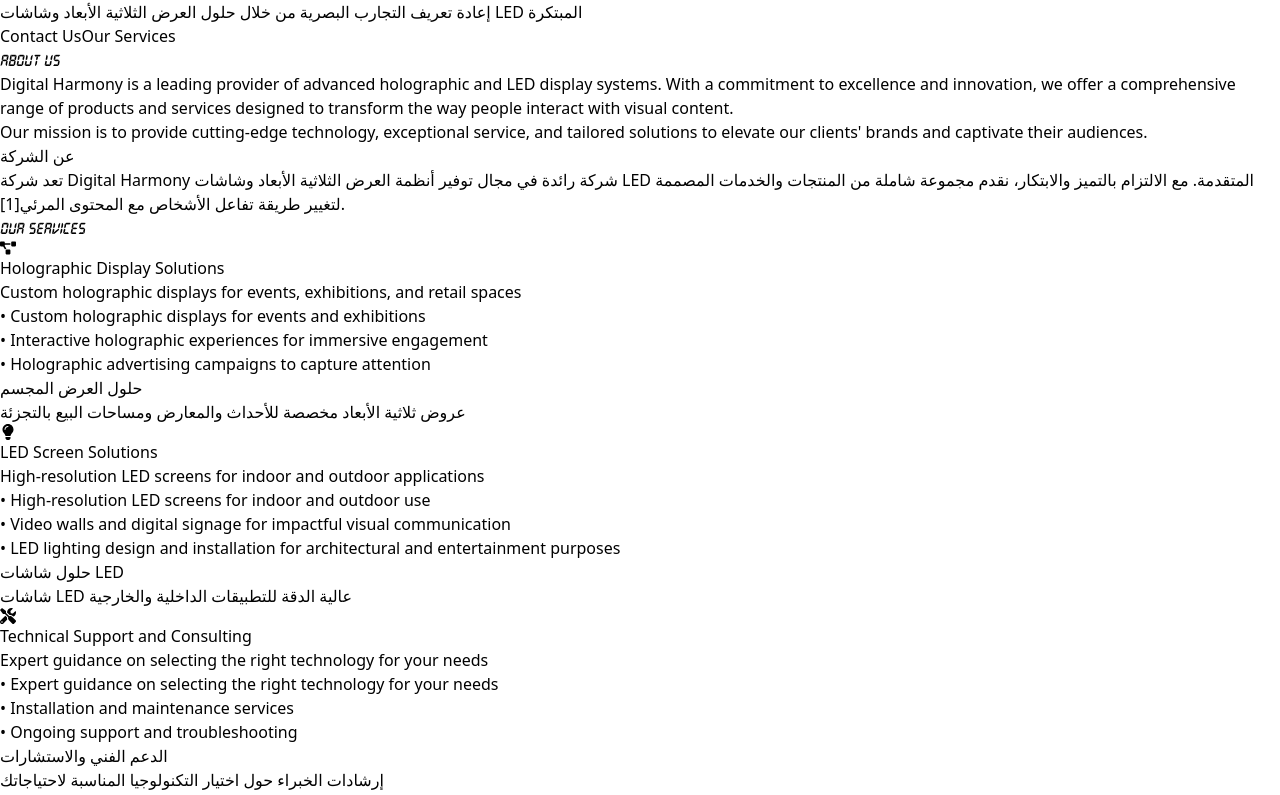
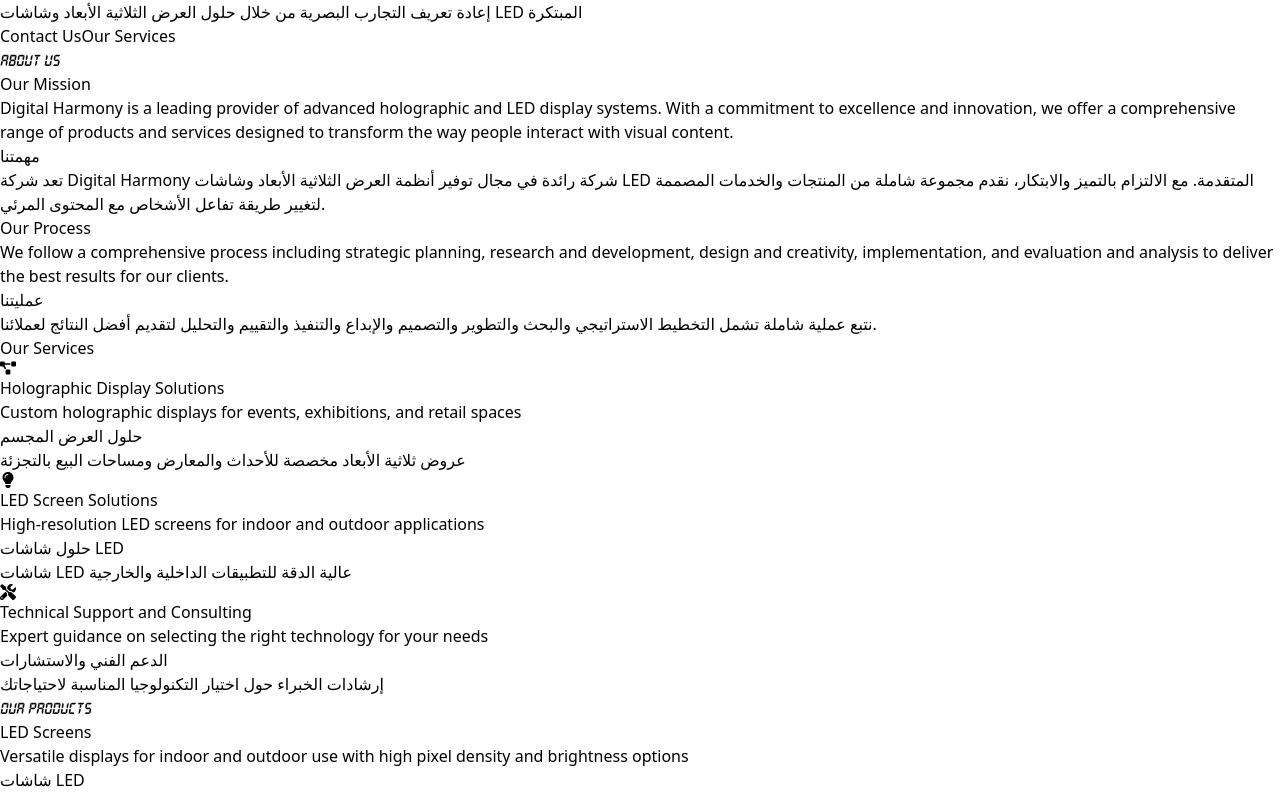
Before and after one commit to jasserabbassi/digitalharmony, a React (Vite) app in the folder digitalharmoney/: page / in a window 1280 px wide. Shown: the part 985-1780 px from the top of the page. Built offline with nearby package versions, Linux system fonts and the light colour scheme.

Commit message:
so much better

```diff
--- a/digitalharmoney/src/components/About.jsx
+++ b/digitalharmoney/src/components/About.jsx
@@ -1,22 +1,59 @@
+import React from 'react';
+import { motion } from 'framer-motion';
+import { useInView } from 'react-intersection-observer';
+
+const AboutCard = ({ title, description, arabicTitle, arabicDescription }) => {
+  const [ref, inView] = useInView({
+    triggerOnce: true,
+    threshold: 0.2,
+  });
+
+  return (
+    <motion.div
+      ref={ref}
+      initial={{ opacity: 0, y: 50 }}
+      animate={inView ? { opacity: 1, y: 0 } : { opacity: 0, y: 50 }}
+      transition={{ duration: 0.5 }}
+      className="bg-gradient-to-br from-gray-900 to-black rounded-lg shadow-md p-6 hover:shadow-xl transition duration-300 border border-amber-400/20"
+    >
+      <h3 className="text-xl font-semibold mb-2 text-amber-400">{title}</h3>
+      <p className="text-gray-300 mb-4">{description}</p>
+      <h4 className="text-xl font-semibold mb-2 text-right text-amber-400">{arabicTitle}</h4>
+      <p className="text-gray-300 text-right">{arabicDescription}</p>
+    </motion.div>
+  );
+};
+
 const About = () => {
   return (
-      <section id="about" className="py-16 ">
+    <section id="about" className="py-16 bg-gray-900">
       <div className="container mx-auto px-4">
-          <h2 className="text-3xl font-bold mb-8 text-center text-[#FFD700]" style={{ fontFamily: 'Stopwatch, sans-serif', fontStyle: 'italic' }}>About Us</h2>
+        <motion.h2
+          initial={{ opacity: 0, y: -20 }}
+          animate={{ opacity: 1, y: 0 }}
+          transition={{ duration: 0.5 }}
+          className="text-3xl font-bold mb-8 text-center text-[#FFD700]"
+          style={{ fontFamily: 'Stopwatch, sans-serif', fontStyle: 'italic' }}
+        >
+          About Us
+        </motion.h2>
         <div className="grid grid-cols-1 md:grid-cols-2 gap-8 items-center">
-            <div className="bg-gradient-to-br from-gray-900 to-black rounded-lg shadow-md p-6 hover:shadow-xl transition duration-300 border border-amber-400/20">
-              <p className="text-lg mb-4">Digital Harmony is a leading provider of advanced holographic and LED display systems. With a commitment to excellence and innovation, we offer a comprehensive range of products and services designed to transform the way people interact with visual content.</p>
-              <p className="text-lg mb-4">Our mission is to provide cutting-edge technology, exceptional service, and tailored solutions to elevate our clients' brands and captivate their audiences.</p>
-            </div>
-            <div className="bg-gradient-to-br from-gray-900 to-black rounded-lg shadow-md p-6 hover:shadow-xl transition duration-300 border border-amber-400/20">
-              <h3 className="text-xl font-semibold mb-4 text-right">عن الشركة</h3>
-              <p className="text-lg mb-4 text-right">تعد شركة Digital Harmony شركة رائدة في مجال توفير أنظمة العرض الثلاثية الأبعاد وشاشات LED المتقدمة. مع الالتزام بالتميز والابتكار، نقدم مجموعة شاملة من المنتجات والخدمات المصممة لتغيير طريقة تفاعل الأشخاص مع المحتوى المرئي[1].</p>
-            </div>
+          <AboutCard
+            title="Our Mission"
+            description="Digital Harmony is a leading provider of advanced holographic and LED display systems. With a commitment to excellence and innovation, we offer a comprehensive range of products and services designed to transform the way people interact with visual content."
+            arabicTitle="مهمتنا"
+            arabicDescription="تعد شركة Digital Harmony شركة رائدة في مجال توفير أنظمة العرض الثلاثية الأبعاد وشاشات LED المتقدمة. مع الالتزام بالتميز والابتكار، نقدم مجموعة شاملة من المنتجات والخدمات المصممة لتغيير طريقة تفاعل الأشخاص مع المحتوى المرئي."
+          />
+          <AboutCard
+            title="Our Process"
+            description="We follow a comprehensive process including strategic planning, research and development, design and creativity, implementation, and evaluation and analysis to deliver the best results for our clients."
+            arabicTitle="عمليتنا"
+            arabicDescription="نتبع عملية شاملة تشمل التخطيط الاستراتيجي والبحث والتطوير والتصميم والإبداع والتنفيذ والتقييم والتحليل لتقديم أفضل النتائج لعملائنا."
+          />
         </div>
       </div>
     </section>
   );
 };
 
-
 export default About;
--- a/digitalharmoney/src/components/Card.jsx
+++ b/digitalharmoney/src/components/Card.jsx
@@ -1,11 +1,25 @@
+import React from 'react';
+import { motion } from 'framer-motion';
+import { useInView } from '../hooks/useInView';
+
 const Card = ({ title, description, icon, arabicTitle, arabicDescription }) => {
+  const [ref, isInView] = useInView({ threshold: 0.2 });
+
   return (
-      <div className="bg-gradient-to-br from-gray-900 to-black rounded-lg shadow-md p-6 hover:shadow-xl transition duration-300 border border-amber-400/20">
+    <motion.div
+      ref={ref}
+      className="bg-gradient-to-br from-gray-900 to-black rounded-lg shadow-md p-6 hover:shadow-xl transition duration-300 border border-amber-400/20"
+      initial={{ opacity: 0, y: 50 }}
+      animate={isInView ? { opacity: 1, y: 0 } : { opacity: 0, y: 50 }}
+      transition={{ duration: 0.5 }}
+    >
       <div className="text-3xl text-amber-400 mb-4">{icon}</div>
       <h3 className="text-xl font-semibold mb-2 text-amber-300">{title}</h3>
       <p className="text-gray-300 mb-4">{description}</p>
       <h4 className="text-xl font-semibold mb-2 text-right text-amber-300">{arabicTitle}</h4>
       <p className="text-gray-300 text-right">{arabicDescription}</p>
-      </div>
+    </motion.div>
   );
 };
+
+export default Card;
--- a/digitalharmoney/src/components/Products.jsx
+++ b/digitalharmoney/src/components/Products.jsx
@@ -1,13 +1,26 @@
 import React from 'react';
+import { motion } from 'framer-motion';
+import { useInView } from 'react-intersection-observer';
 
 const ProductCard = ({ title, description, arabicTitle, arabicDescription }) => {
+  const [ref, inView] = useInView({
+    triggerOnce: true,
+    threshold: 0.2,
+  });
+
   return (
-      <div className="bg-gradient-to-br from-gray-900 to-black rounded-lg shadow-md p-6 hover:shadow-xl  border border-amber-400/20 transition duration-300">
-        <h3 className="text-xl font-semibold mb-2">{title}</h3>
-        <p className="text-gray-200 mb-4">{description}</p>
-        <h4 className="text-xl font-semibold mb-2 text-right">{arabicTitle}</h4>
-        <p className="text-gray-200 text-right">{arabicDescription}</p>
-      </div>
+    <motion.div
+      ref={ref}
+      initial={{ opacity: 0, y: 50 }}
+      animate={inView ? { opacity: 1, y: 0 } : { opacity: 0, y: 50 }}
+      transition={{ duration: 0.5 }}
+      className="bg-gradient-to-br from-gray-900 to-black rounded-lg shadow-md p-6 hover:shadow-xl transition duration-300 border border-amber-400/20"
+    >
+      <h3 className="text-xl font-semibold mb-2 text-amber-400">{title}</h3>
+      <p className="text-gray-300 mb-4">{description}</p>
+      <h4 className="text-xl font-semibold mb-2 text-right text-amber-400">{arabicTitle}</h4>
+      <p className="text-gray-300 text-right">{arabicDescription}</p>
+    </motion.div>
   );
 };
 
@@ -40,9 +53,17 @@
   ];
 
   return (
-      <section id="products" className="py-16">
+    <section id="products" className="py-16 bg-gray-900">
       <div className="container mx-auto px-4">
-          <h2 className="text-3xl font-bold mb-8 text-center text-[#FFD700]" style={{ fontFamily: 'Stopwatch, sans-serif', fontStyle: 'italic' }}>Our Products</h2>
+        <motion.h2
+          initial={{ opacity: 0, y: -20 }}
+          animate={{ opacity: 1, y: 0 }}
+          transition={{ duration: 0.5 }}
+          className="text-3xl font-bold mb-8 text-center text-[#FFD700]"
+          style={{ fontFamily: 'Stopwatch, sans-serif', fontStyle: 'italic' }}
+        >
+          Our Products
+        </motion.h2>
         <div className="grid grid-cols-1 md:grid-cols-2 lg:grid-cols-4 gap-8">
           {products.map((product, index) => (
             <ProductCard key={index} {...product} />
--- a/digitalharmoney/src/components/Services.jsx
+++ b/digitalharmoney/src/components/Services.jsx
@@ -1,23 +1,6 @@
 import React from 'react';
 import { FaProjectDiagram, FaLightbulb, FaTools } from 'react-icons/fa';
-
-const ServiceCard = ({ title, description, icon, arabicTitle, arabicDescription, details }) => {
-  return (
-    <div className="bg-gradient-to-br from-gray-900 to-black rounded-lg shadow-md p-6 hover:shadow-xl  border border-amber-400/20 transition duration-300">
-      <div className="text-3xl text-amber-400 mb-4">{icon}</div>
-
-      <h3 className="text-xl font-semibold mb-2">{title}</h3>
-      <p className="text-gray-200 mb-4">{description}</p>
-      <ul className="text-sm text-gray-300 mb-4">
-        {details.map((detail, index) => (
-          <li key={index} className="mb-1">• {detail}</li>
-        ))}
-      </ul>
-      <h4 className="text-xl font-semibold mb-2 text-right">{arabicTitle}</h4>
-      <p className="text-gray-300 text-right">{arabicDescription}</p>
-    </div>
-  );
-};
+import Card from './Card';
 
 const Services = () => {
   const services = [
@@ -26,46 +9,31 @@
       description: "Custom holographic displays for events, exhibitions, and retail spaces",
       icon: <FaProjectDiagram />,
       arabicTitle: "حلول العرض المجسم",
-      arabicDescription: "عروض ثلاثية الأبعاد مخصصة للأحداث والمعارض ومساحات البيع بالتجزئة",
-      details: [
-        "Custom holographic displays for events and exhibitions",
-        "Interactive holographic experiences for immersive engagement",
-        "Holographic advertising campaigns to capture attention"
-      ]
+      arabicDescription: "عروض ثلاثية الأبعاد مخصصة للأحداث والمعارض ومساحات البيع بالتجزئة"
     },
     {
       title: "LED Screen Solutions",
       description: "High-resolution LED screens for indoor and outdoor applications",
       icon: <FaLightbulb />,
       arabicTitle: "حلول شاشات LED",
-      arabicDescription: "شاشات LED عالية الدقة للتطبيقات الداخلية والخارجية",
-      details: [
-        "High-resolution LED screens for indoor and outdoor use",
-        "Video walls and digital signage for impactful visual communication",
-        "LED lighting design and installation for architectural and entertainment purposes"
-      ]
+      arabicDescription: "شاشات LED عالية الدقة للتطبيقات الداخلية والخارجية"
     },
     {
       title: "Technical Support and Consulting",
       description: "Expert guidance on selecting the right technology for your needs",
       icon: <FaTools />,
       arabicTitle: "الدعم الفني والاستشارات",
-      arabicDescription: "إرشادات الخبراء حول اختيار التكنولوجيا المناسبة لاحتياجاتك",
-      details: [
-        "Expert guidance on selecting the right technology for your needs",
-        "Installation and maintenance services",
-        "Ongoing support and troubleshooting"
-      ]
+      arabicDescription: "إرشادات الخبراء حول اختيار التكنولوجيا المناسبة لاحتياجاتك"
     }
   ];
 
   return (
-    <section id="services" className="py-16 ">
+    <section id="services" className="py-16 bg-gray-900">
       <div className="container mx-auto px-4">
-        <h2 className="text-3xl font-bold mb-8 text-center text-[#FFD700]" style={{ fontFamily: 'Stopwatch, sans-serif', fontStyle: 'italic' }}>Our Services</h2>
+        <h2 className="text-3xl font-bold mb-8 text-center text-amber-400">Our Services</h2>
         <div className="grid grid-cols-1 md:grid-cols-2 lg:grid-cols-3 gap-8">
           {services.map((service, index) => (
-            <ServiceCard key={index} {...service} />
+            <Card key={index} {...service} />
           ))}
         </div>
       </div>
--- a/digitalharmoney/src/components/Values.jsx
+++ b/digitalharmoney/src/components/Values.jsx
@@ -1,13 +1,26 @@
 import React from 'react';
+import { motion } from 'framer-motion';
+import { useInView } from 'react-intersection-observer';
 
 const ValueCard = ({ title, description, arabicTitle, arabicDescription }) => {
+  const [ref, inView] = useInView({
+    triggerOnce: true,
+    threshold: 0.2,
+  });
+
   return (
-      <div className="bg-gradient-to-br from-gray-900 to-black rounded-lg shadow-md p-6 hover:shadow-xl transition duration-300 border border-amber-400/20">
-        <h3 className="text-xl font-semibold mb-2">{title}</h3>
+    <motion.div
+      ref={ref}
+      initial={{ opacity: 0, y: 50 }}
+      animate={inView ? { opacity: 1, y: 0 } : { opacity: 0, y: 50 }}
+      transition={{ duration: 0.5 }}
+      className="bg-gradient-to-br from-gray-900 to-black rounded-lg shadow-md p-6 hover:shadow-xl transition duration-300 border border-amber-400/20"
+    >
+      <h3 className="text-xl font-semibold mb-2 text-amber-400">{title}</h3>
       <p className="text-gray-300 mb-4">{description}</p>
-        <h4 className="text-xl font-semibold mb-2 text-right">{arabicTitle}</h4>
+      <h4 className="text-xl font-semibold mb-2 text-right text-amber-400">{arabicTitle}</h4>
       <p className="text-gray-300 text-right">{arabicDescription}</p>
-      </div>
+    </motion.div>
   );
 };
 
@@ -40,9 +53,17 @@
   ];
 
   return (
-      <section id="values" className="py-16 ">
+    <section id="values" className="py-16 bg-gray-900">
       <div className="container mx-auto px-4">
-          <h2 className="text-3xl font-bold mb-8 text-center text-[#FFD700]" style={{ fontFamily: 'Stopwatch, sans-serif', fontStyle: 'italic' }}>Our Values</h2>
+        <motion.h2
+          initial={{ opacity: 0, y: -20 }}
+          animate={{ opacity: 1, y: 0 }}
+          transition={{ duration: 0.5 }}
+          className="text-3xl font-bold mb-8 text-center text-[#FFD700]"
+          style={{ fontFamily: 'Stopwatch, sans-serif', fontStyle: 'italic' }}
+        >
+          Our Values
+        </motion.h2>
         <div className="grid grid-cols-1 md:grid-cols-2 lg:grid-cols-4 gap-8">
           {values.map((value, index) => (
             <ValueCard key={index} {...value} />
--- /dev/null
+++ b/digitalharmoney/src/hooks/useInView.js
@@ -0,0 +1,25 @@
+// hooks/useInView.js
+import { useState, useEffect, useRef } from 'react';
+
+export function useInView(options = {}) {
+  const [isInView, setIsInView] = useState(false);
+  const ref = useRef(null);
+
+  useEffect(() => {
+    const observer = new IntersectionObserver(([entry]) => {
+      setIsInView(entry.isIntersecting);
+    }, options);
+
+    if (ref.current) {
+      observer.observe(ref.current);
+    }
+
+    return () => {
+      if (ref.current) {
+        observer.unobserve(ref.current);
+      }
+    };
+  }, [ref, options]);
+
+  return [ref, isInView];
+}
--- a/package.json
+++ b/package.json
@@ -1,6 +1,7 @@
 {
   "dependencies": {
     "framer-motion": "^11.15.0",
-    "react-icons": "^5.4.0"
+    "react-icons": "^5.4.0",
+    "react-intersection-observer": "^9.14.1"
   }
 }
```
Also changed, not shown: digitalharmoney/src/components/Hero.jsx (+10 -2 lines), 1 other file (tests, documents, lock files or other folders). Lines whose indentation alone changed are shown as unchanged.
